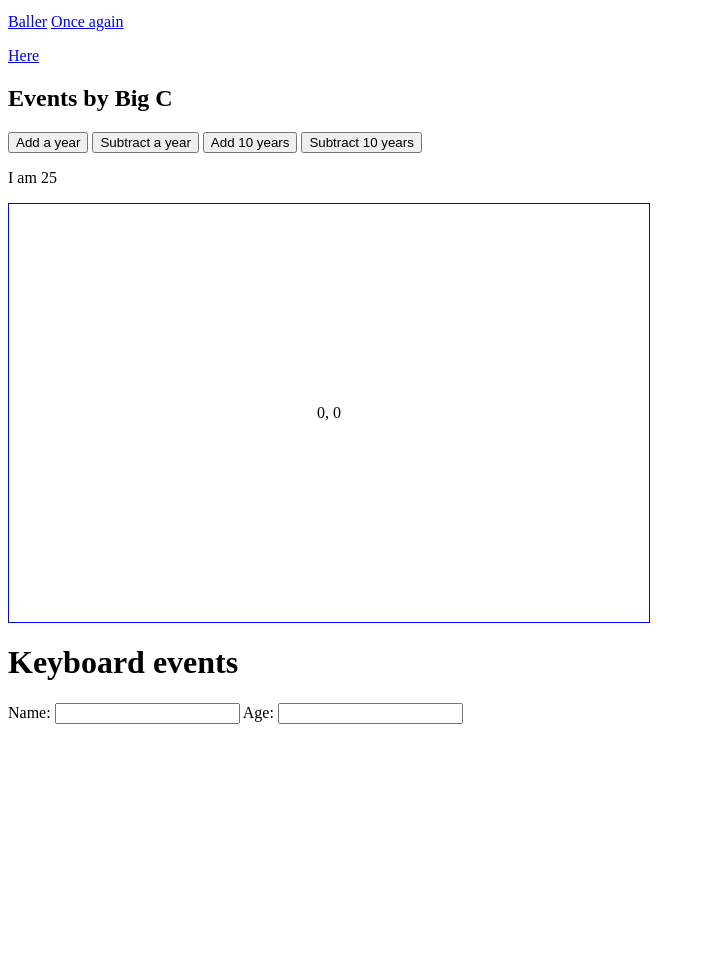
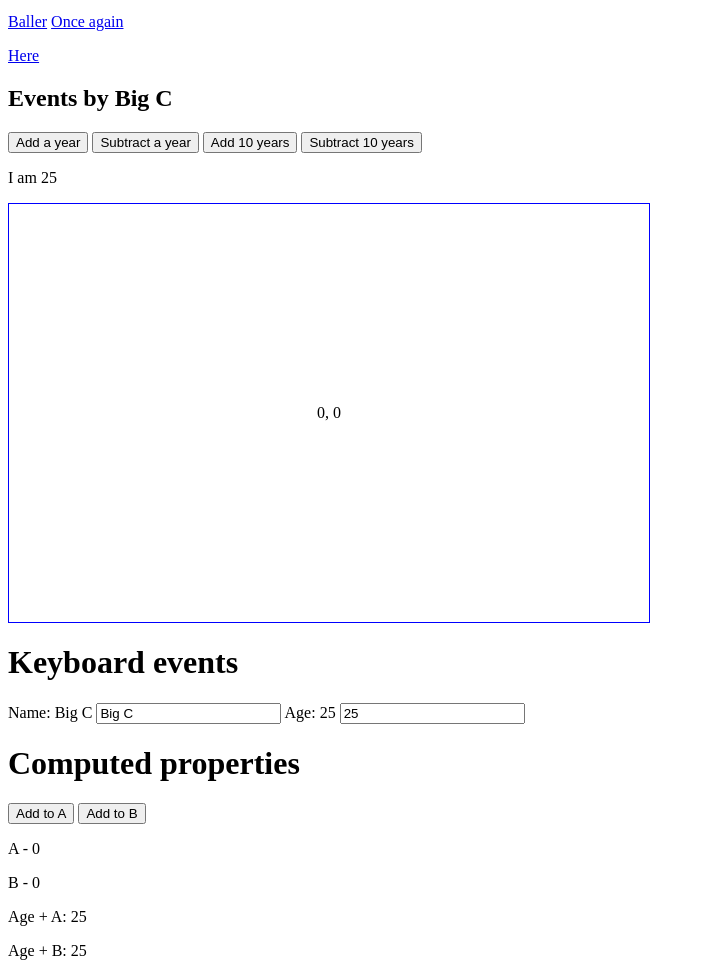
Before and after one commit to cjewell47/Vuejs, a plain HTML site: page vue-js-playlist/index.html in a window 1280 px wide. Shown: the part 101-1077 px from the top of the page, without its empty margins (0-705 px from the left). Before the commit the page ends 833 px from the top, so only its background shows below. Drawn offline with nearby package versions, Linux system fonts and the light colour scheme.

Commit message:
computed properties

```diff
--- a/vue-js-playlist/app.js
+++ b/vue-js-playlist/app.js
@@ -7,7 +7,9 @@ new Vue({
     websiteTag: '<a href="https://www.charlesjewell.com">Here</a>',
     age: 25,
     x: 0,
-    y: 0
+    y: 0,
+    a: 0,
+    b: 0
   },
   methods: {
     greet: function(people) {
@@ -21,13 +23,24 @@ new Vue({
     },
     updateXY: function(e) {
       this.x = e.offsetX,
-      this.y = e.offsetY
+      this.y = e.offsetY;
     },
     logName: function() {
-      console.log('name')
+      console.log('name');
     },
     logAge: function() {
-      console.log('age')
+      console.log('age');
+    }
+  },
+  computed: {
+    addToA: function() {
+      console.log('a');
+      return this.a + this.age;
+    },
+    addToB: function() {
+      console.log('b');
+      return this.b + this.age;
     }
   }
+
 });
--- a/vue-js-playlist/index.html
+++ b/vue-js-playlist/index.html
@@ -26,10 +26,19 @@
       </div>
 
       <h1>Keyboard events</h1>
-      <label>Name:</label>
-      <input type="text" v-on:keyup.enter="logName" />
-      <label>Age:</label>
-      <input type="text" v-on:keyup.enter="logAge" />
+      <label>Name: {{ name }}</label>
+      <input type="text" v-model="name" />
+      <label>Age: {{ age }}</label>
+      <input type="text" v-model="age" />
+
+      <h1>Computed properties</h1>
+      <button v-on:click="a++">Add to A</button>
+      <button v-on:click="b++">Add to B</button>
+      <p>A - {{ a }}</p>
+      <p>B - {{ b }}</p>
+      <p>Age + A: {{ addToA }}</p>
+      <p>Age + B: {{ addToB }}</p>
+
     </div>
 
     <script src="app.js"></script>
```
